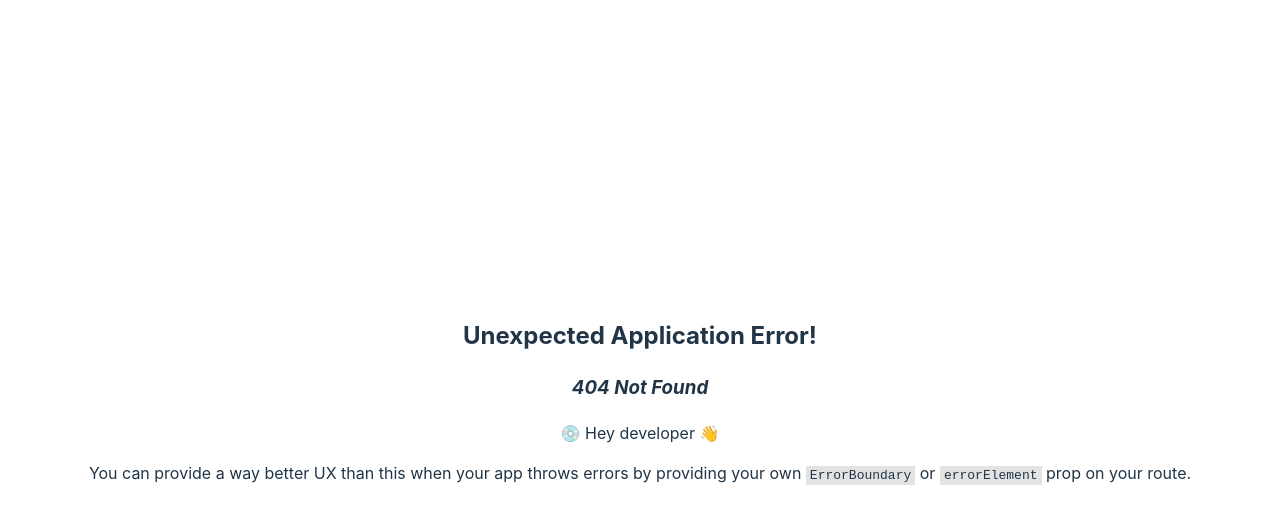
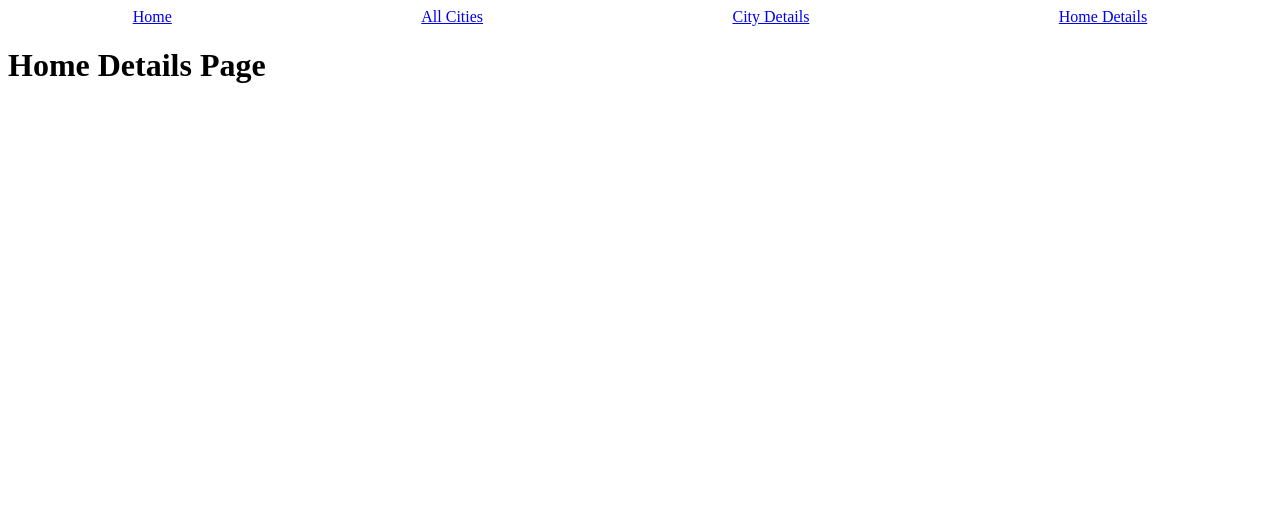
Before and after one commit to mas-glarus/unilife-project, a React (Vite) app: page /homeDetails in a window 1280 px wide. Before the commit this address had no page. Shown: the top 524 px of the page. Built offline with nearby package versions, Linux system fonts and the light colour scheme.

Commit message:
first routing setup

```diff
--- a/package.json
+++ b/package.json
@@ -11,6 +11,7 @@
   "dependencies": {
     "react": "^18.2.0",
     "react-dom": "^18.2.0",
+    "react-router-dom": "^6.9.0",
     "router": "^1.3.8"
   },
   "devDependencies": {
--- a/src/App.jsx
+++ b/src/App.jsx
@@ -1,30 +1,30 @@
-
-
-import
-{ createBrowserRouter,
+import {
+	createBrowserRouter,
 	createRoutesFromElements,
 	RouterProvider,
 	Route,
-    Link
- } from 'react-router-dom';
+} from "react-router-dom";
 
- import RootLayout from './Layouts/Root Layout';
- import HomePage from './Pages/HomePage';
+import RootLayout from "./Layouts/RootLayout";
+import AllCities from "./Pages/AllCities";
+import HomePage from "./Pages/HomePage";
+import CityDetails from "./Pages/CityDetails";
+import HomeDetails from "./Pages/HomeDetails";
+
 
 function App() {
-
 	const router = createBrowserRouter(
 		createRoutesFromElements(
-        <Route path='/' element={<RootLayout/>} >
-          <Route index path='/homepage' element={<HomePage/>} />
-
+			<Route path="/" element={<RootLayout />}>
+				<Route index element={<HomePage />} />
+        <Route path="allCities" element={<AllCities />} />
+        <Route path="cityDetails" element={<CityDetails />} />
+        <Route path="homeDetails" element={<HomeDetails />} />
 			</Route>
 		)
-  )
+	);
 
-  return (
-    <RouterProvider router={router}/>
-  )
+	return <RouterProvider router={router} />;
 }
 
 export default App;
--- a/src/Layouts/Root Layout.jsx
+++ /dev/null
@@ -1,24 +0,0 @@
-import
-{ createBrowserRouter,
-    RouterProvider,
-    Route,
-    Link
- } from 'react-router-dom';
-
-
-
-
-const RootLayout = () => {
-    return (
-
-    <div className="rootlayout">
-        <h1>UniLIFE</h1>
-        <div>
-            <link>bla </link>
-            <link>bla</link>
-        </div>
-    </div>
-    )
-}
-
-export default RootLayout;
--- /dev/null
+++ b/src/Layouts/RootLayout.jsx
@@ -0,0 +1,23 @@
+import { NavLink, Outlet } from "react-router-dom";
+
+const Navbar = () => {
+	return (
+		<nav className="navbar">
+			<NavLink to="/">Home</NavLink>
+			<NavLink to="allCities">All Cities</NavLink>
+			<NavLink to="cityDetails">City Details</NavLink>
+			<NavLink to="homeDetails">Home Details</NavLink>
+		</nav>
+	);
+};
+
+const RootLayout = () => {
+	return (
+		<div className="app">
+			<Navbar />
+			<Outlet />
+		</div>
+	);
+};
+
+export default RootLayout;
--- /dev/null
+++ b/src/Pages/AllCities.jsx
@@ -0,0 +1,9 @@
+const AllCities = () => {
+	return (
+		<div>
+			<h1>All Cities Page</h1>
+		</div>
+	);
+};
+
+export default AllCities;
--- /dev/null
+++ b/src/Pages/CityDetails.jsx
@@ -0,0 +1,9 @@
+const CityDetails = () => {
+	return (
+		<div>
+			<h1>City Details Page</h1>
+		</div>
+	);
+};
+
+export default CityDetails;
--- /dev/null
+++ b/src/Pages/HomeDetails.jsx
@@ -0,0 +1,9 @@
+const HomeDetails = () => {
+	return (
+		<div>
+			<h1>Home Details Page</h1>
+		</div>
+	);
+};
+
+export default HomeDetails;
--- a/src/index.css
+++ b/src/index.css
@@ -1,113 +1,4 @@
-:root {
-  font-family: Inter, system-ui, Avenir, Helvetica, Arial, sans-serif;
-  line-height: 1.5;
-  font-weight: 400;
-
-  color-scheme: light dark;
-  color: rgba(255, 255, 255, 0.87);
-  background-color: #242424;
-
-  font-synthesis: none;
-  text-rendering: optimizeLegibility;
-  -webkit-font-smoothing: antialiased;
-  -moz-osx-font-smoothing: grayscale;
-  -webkit-text-size-adjust: 100%;
+.navbar {
+  display: flex;
+  justify-content: space-around;
 }
-
-a {
-  font-weight: 500;
-  color: #646cff;
-  text-decoration: inherit;
-}
-a:hover {
-  color: #535bf2;
-}
-
-body {
-  margin: 0;
-  display: flex;
-  place-items: center;
-  min-width: 320px;
-  min-height: 100vh;
-}
-
-h1 {
-  font-size: 3.2em;
-  line-height: 1.1;
-}
-
-button {
-  border-radius: 8px;
-  border: 1px solid transparent;
-  padding: 0.6em 1.2em;
-  font-size: 1em;
-  font-weight: 500;
-  font-family: inherit;
-  background-color: #1a1a1a;
-  cursor: pointer;
-  transition: border-color 0.25s;
-}
-button:hover {
-  border-color: #646cff;
-}
-button:focus,
-button:focus-visible {
-  outline: 4px auto -webkit-focus-ring-color;
-}
-
-@media (prefers-color-scheme: light) {
-  :root {
-    color: #213547;
-    background-color: #ffffff;
-  }
-  a:hover {
-    color: #747bff;
-  }
-  button {
-    background-color: #f9f9f9;
-  }
-}
-
-
-#root {
-  max-width: 1280px;
-  margin: 0 auto;
-  padding: 2rem;
-  text-align: center;
-}
-
-.logo {
-  height: 6em;
-  padding: 1.5em;
-  will-change: filter;
-  transition: filter 300ms;
-}
-.logo:hover {
-  filter: drop-shadow(0 0 2em #646cffaa);
-}
-.logo.react:hover {
-  filter: drop-shadow(0 0 2em #61dafbaa);
-}
-
-@keyframes logo-spin {
-  from {
-    transform: rotate(0deg);
-  }
-  to {
-    transform: rotate(360deg);
-  }
-}
-
-@media (prefers-reduced-motion: no-preference) {
-  a:nth-of-type(2) .logo {
-    animation: logo-spin infinite 20s linear;
-  }
-}
-
-.card {
-  padding: 2em;
-}
-
-.read-the-docs {
-  color: #888;
-}
```
Also changed, not shown: src/Pages/HomePage.jsx (+6 -10 lines), 1 other file (tests, documents, lock files or other folders). Lines whose indentation alone changed are shown as unchanged.
